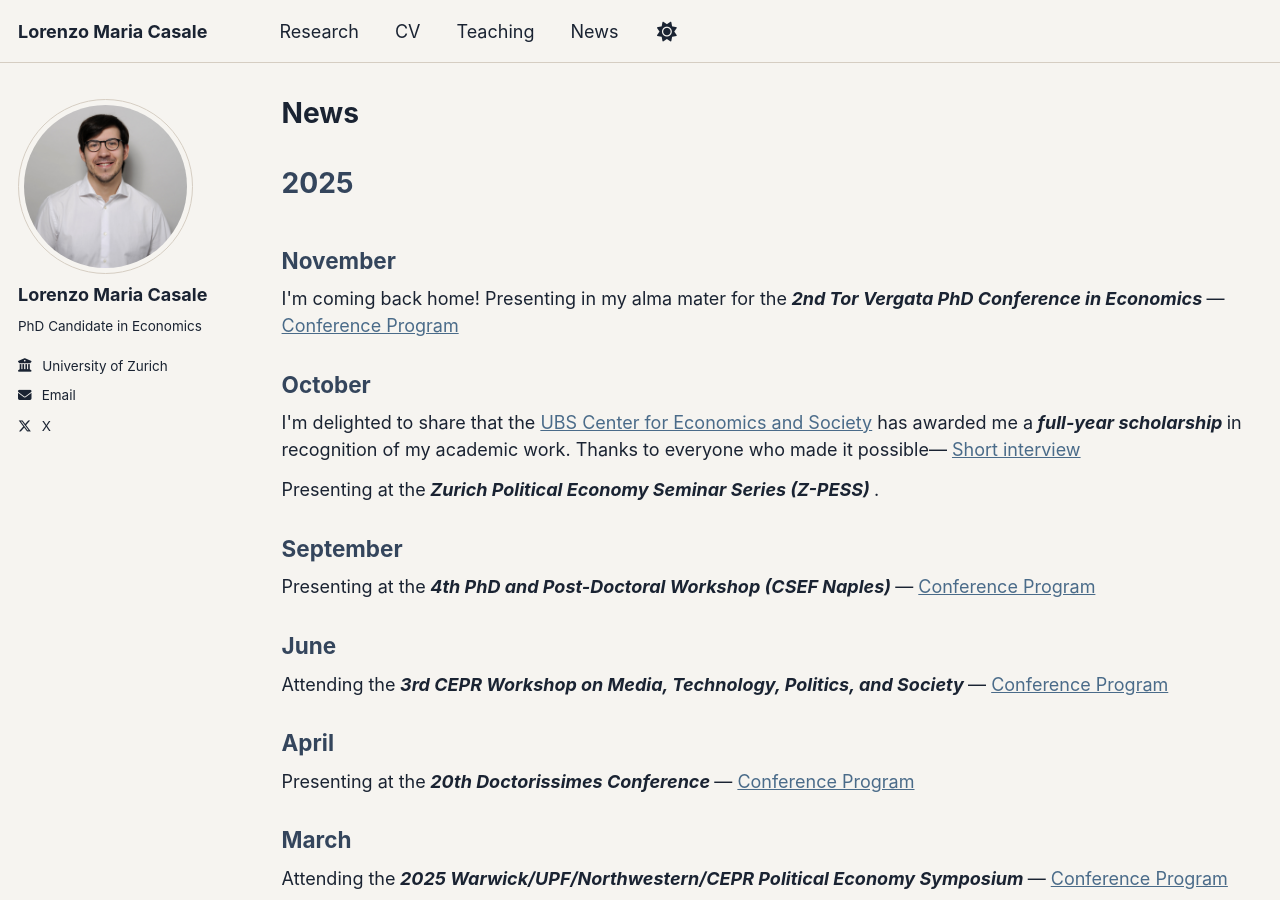
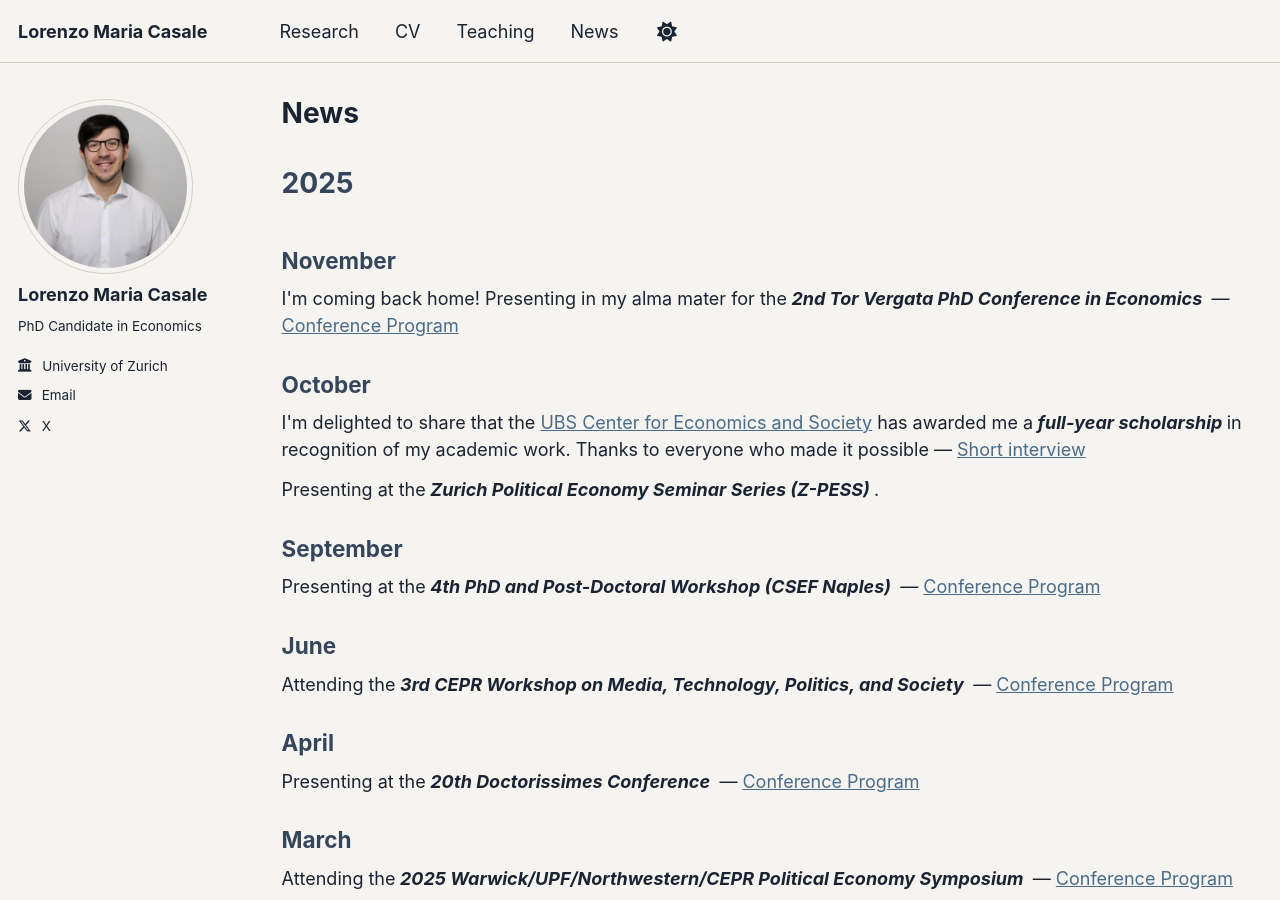
Before and after one commit to lorenzomariacasale/lorenzomariacasale.github.io, a Jekyll site: the page built from _pages/news.html, in a window 1280 px wide and 900 px high. Built offline with Jekyll 4.4.1, drawn with Linux system fonts in a browser that asks for light colours.

Commit message:
35th Trial December

```diff
--- a/_includes/archive-single.html
+++ b/_includes/archive-single.html
@@ -57,7 +57,7 @@
           {%- if post_clean == '.' -%}
             &mdash; <span class="archive__item-inline-excerpt">{{ post.excerpt | markdownify | replace: '<p>', '' | replace: '</p>', '' | strip_newlines }}</span>
           {%- else -%}
-             &mdash; <span class="archive__item-inline-excerpt">{{ post.excerpt | markdownify | replace: '<p>', '' | replace: '</p>', '' | strip_newlines }}</span>
+            &nbsp;&mdash; <span class="archive__item-inline-excerpt">{{ post.excerpt | markdownify | replace: '<p>', '' | replace: '</p>', '' | strip_newlines }}</span>
           {%- endif -%}
         {%- endif -%}
       {%- endcapture -%}
```
